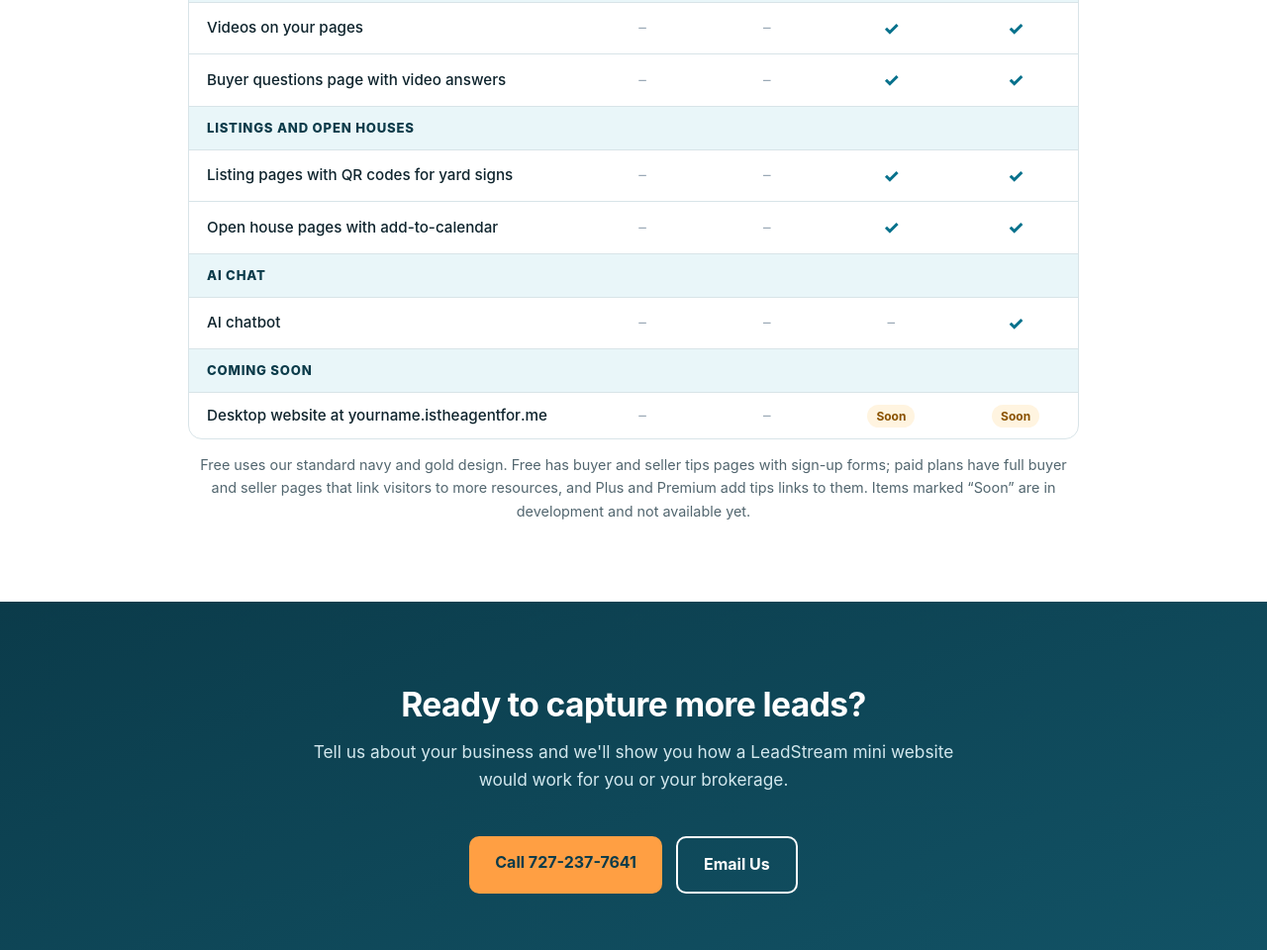
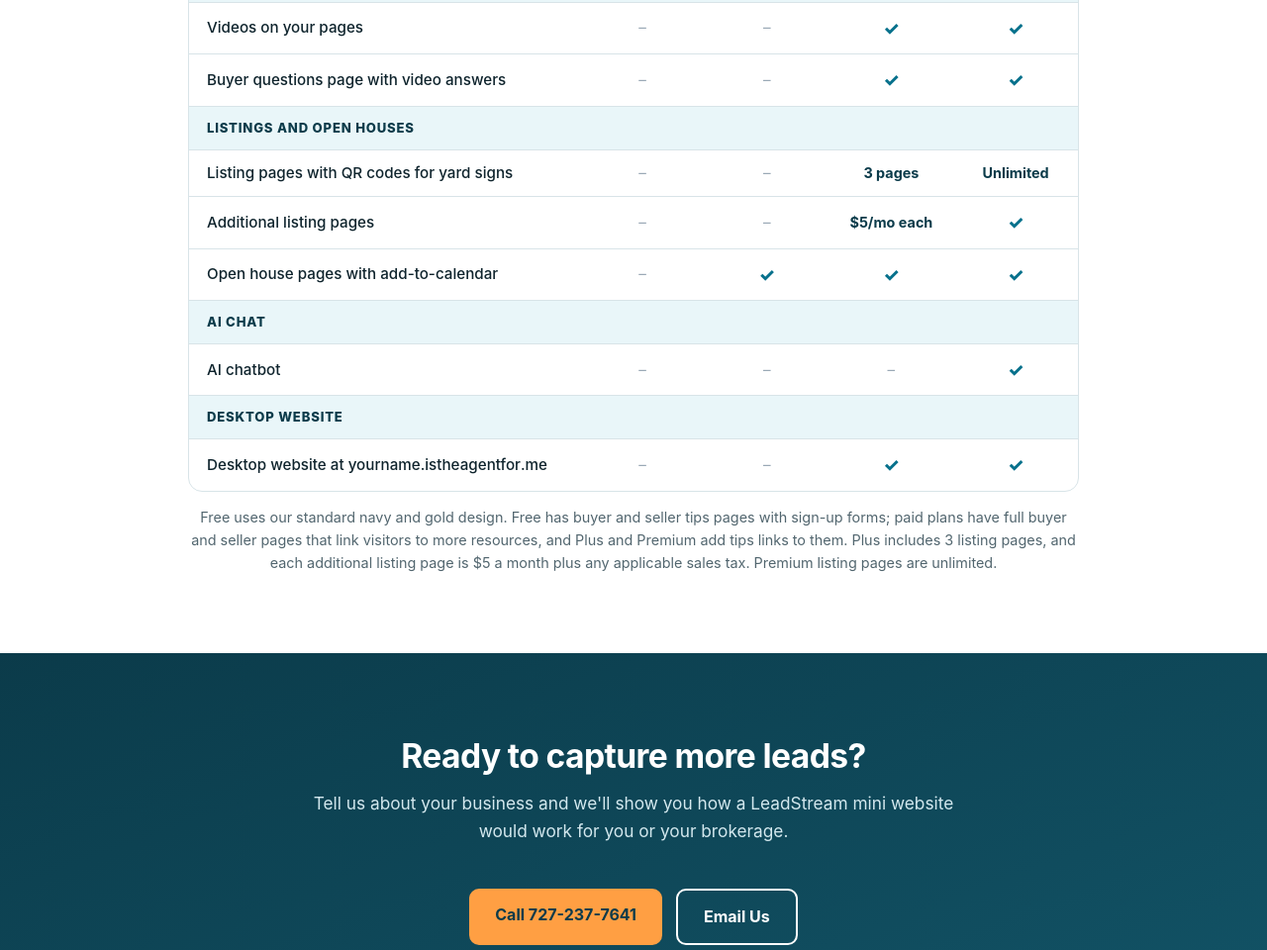
Before and after one commit to hynriai-developer/leadstream-site, a plain HTML site: page index.html in a window 1280 px wide. Shown: the part 4683-5643 px from the top of the page at 99% size. Drawn offline with Linux system fonts and the light colour scheme.

Commit message:
Pricing chart: desktop website available; open houses from Basic; 3 listing pages on Plus, unlimited on Premium
Co-Authored-By: Claude Sonnet 5.5 <noreply@anthropic.com>
Claude-Session: https://claude.ai/code/session_013GpXPjHL1HjE1vqMyFdipu

```diff
--- a/index.html
+++ b/index.html
@@ -100,7 +100,8 @@ footer b{color:#fff}
 .compare-note{color:var(--gray);font-size:.9rem;max-width:900px;margin:14px auto 0}
 .sr{position:absolute;width:1px;height:1px;overflow:hidden;clip:rect(0 0 0 0);white-space:nowrap}
 .compare tbody th,.compare tbody td{position:relative}
-@media(max-width:560px){.compare th,.compare td{padding:9px 2px;font-size:.82rem}.compare thead th{font-size:.66rem;padding-left:0;padding-right:0;white-space:nowrap;overflow-wrap:normal}.compare thead th:first-child{width:36%}.compare tbody th{padding-left:10px;padding-right:6px}.compare .group th{font-size:.72rem}.compare .soon{padding:1px 4px;font-size:.66rem}.compare .lvl{font-size:.74rem}}
+.compare .narrow{display:none}
+@media(max-width:560px){.compare .wide{display:none}.compare .narrow{display:inline}.compare th,.compare td{padding:9px 2px;font-size:.82rem}.compare thead th{font-size:.66rem;padding-left:0;padding-right:0;white-space:nowrap;overflow-wrap:normal}.compare thead th:first-child{width:36%}.compare tbody th{padding-left:10px;padding-right:6px}.compare .group th{font-size:.72rem}.compare .soon{padding:1px 4px;font-size:.66rem}.compare .lvl{font-size:.74rem}}
 @media(max-width:360px){.wrap .compare thead th{font-size:.58rem}.wrap .compare thead th:first-child{width:33%}}
 </style>
 </head>
@@ -267,15 +268,16 @@ footer b{color:#fff}
           <tr><th scope="row">Videos on your pages</th><td><span class="no" aria-hidden="true">&ndash;</span><span class="sr">Not included</span></td><td><span class="no" aria-hidden="true">&ndash;</span><span class="sr">Not included</span></td><td><span class="yes" aria-hidden="true">&#10003;</span><span class="sr">Included</span></td><td><span class="yes" aria-hidden="true">&#10003;</span><span class="sr">Included</span></td></tr>
           <tr><th scope="row">Buyer questions page with video answers</th><td><span class="no" aria-hidden="true">&ndash;</span><span class="sr">Not included</span></td><td><span class="no" aria-hidden="true">&ndash;</span><span class="sr">Not included</span></td><td><span class="yes" aria-hidden="true">&#10003;</span><span class="sr">Included</span></td><td><span class="yes" aria-hidden="true">&#10003;</span><span class="sr">Included</span></td></tr>
           <tr class="group"><th colspan="5" scope="colgroup">Listings and open houses</th></tr>
-          <tr><th scope="row">Listing pages with QR codes for yard signs</th><td><span class="no" aria-hidden="true">&ndash;</span><span class="sr">Not included</span></td><td><span class="no" aria-hidden="true">&ndash;</span><span class="sr">Not included</span></td><td><span class="yes" aria-hidden="true">&#10003;</span><span class="sr">Included</span></td><td><span class="yes" aria-hidden="true">&#10003;</span><span class="sr">Included</span></td></tr>
-          <tr><th scope="row">Open house pages with add-to-calendar</th><td><span class="no" aria-hidden="true">&ndash;</span><span class="sr">Not included</span></td><td><span class="no" aria-hidden="true">&ndash;</span><span class="sr">Not included</span></td><td><span class="yes" aria-hidden="true">&#10003;</span><span class="sr">Included</span></td><td><span class="yes" aria-hidden="true">&#10003;</span><span class="sr">Included</span></td></tr>
+          <tr><th scope="row">Listing pages with QR codes for yard signs</th><td><span class="no" aria-hidden="true">&ndash;</span><span class="sr">Not included</span></td><td><span class="no" aria-hidden="true">&ndash;</span><span class="sr">Not included</span></td><td><span class="lvl">3 pages</span></td><td><span class="lvl wide">Unlimited</span><span class="lvl narrow">No limit</span></td></tr>
+          <tr><th scope="row">Additional listing pages</th><td><span class="no" aria-hidden="true">&ndash;</span><span class="sr">Not included</span></td><td><span class="no" aria-hidden="true">&ndash;</span><span class="sr">Not included</span></td><td><span class="lvl">$5/mo each</span></td><td><span class="yes" aria-hidden="true">&#10003;</span><span class="sr">Included</span></td></tr>
+          <tr><th scope="row">Open house pages with add-to-calendar</th><td><span class="no" aria-hidden="true">&ndash;</span><span class="sr">Not included</span></td><td><span class="yes" aria-hidden="true">&#10003;</span><span class="sr">Included</span></td><td><span class="yes" aria-hidden="true">&#10003;</span><span class="sr">Included</span></td><td><span class="yes" aria-hidden="true">&#10003;</span><span class="sr">Included</span></td></tr>
           <tr class="group"><th colspan="5" scope="colgroup">AI chat</th></tr>
           <tr><th scope="row">AI chatbot</th><td><span class="no" aria-hidden="true">&ndash;</span><span class="sr">Not included</span></td><td><span class="no" aria-hidden="true">&ndash;</span><span class="sr">Not included</span></td><td><span class="no" aria-hidden="true">&ndash;</span><span class="sr">Not included</span></td><td><span class="yes" aria-hidden="true">&#10003;</span><span class="sr">Included</span></td></tr>
-          <tr class="group"><th colspan="5" scope="colgroup">Coming soon</th></tr>
-          <tr><th scope="row">Desktop website at yourname<wbr>.istheagentfor<wbr>.me</th><td><span class="no" aria-hidden="true">&ndash;</span><span class="sr">Not included</span></td><td><span class="no" aria-hidden="true">&ndash;</span><span class="sr">Not included</span></td><td><span class="soon" aria-hidden="true">Soon</span><span class="sr">Coming soon</span></td><td><span class="soon" aria-hidden="true">Soon</span><span class="sr">Coming soon</span></td></tr>
+          <tr class="group"><th colspan="5" scope="colgroup">Desktop website</th></tr>
+          <tr><th scope="row">Desktop website at yourname<wbr>.istheagentfor<wbr>.me</th><td><span class="no" aria-hidden="true">&ndash;</span><span class="sr">Not included</span></td><td><span class="no" aria-hidden="true">&ndash;</span><span class="sr">Not included</span></td><td><span class="yes" aria-hidden="true">&#10003;</span><span class="sr">Included</span></td><td><span class="yes" aria-hidden="true">&#10003;</span><span class="sr">Included</span></td></tr>
       </tbody>
     </table>
-    <p class="compare-note">Free uses our standard navy and gold design. Free has buyer and seller tips pages with sign-up forms; paid plans have full buyer and seller pages that link visitors to more resources, and Plus and Premium add tips links to them. Items marked &ldquo;Soon&rdquo; are in development and not available yet.</p>
+    <p class="compare-note">Free uses our standard navy and gold design. Free has buyer and seller tips pages with sign-up forms; paid plans have full buyer and seller pages that link visitors to more resources, and Plus and Premium add tips links to them. Plus includes 3 listing pages, and each additional listing page is $5 a month plus any applicable sales tax. Premium listing pages are unlimited.</p>
   </div>
 </section>
 
```
